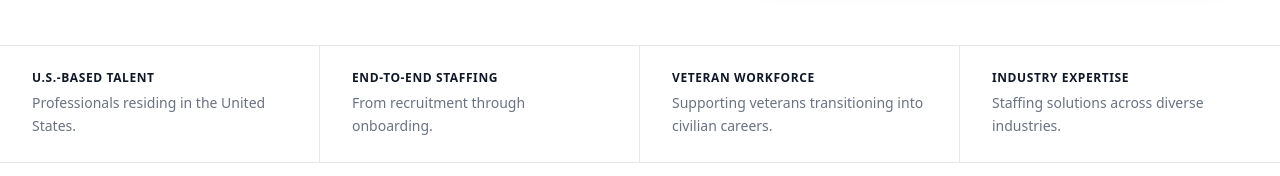
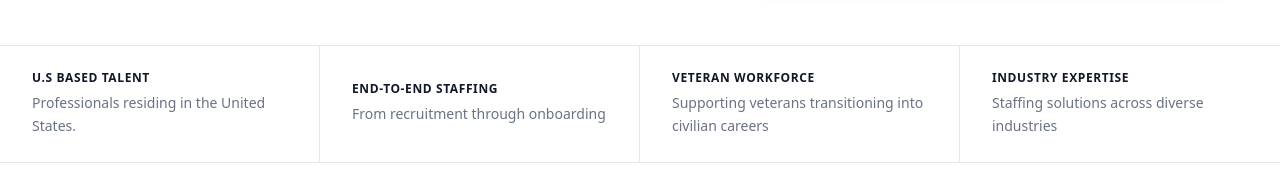
Before and after one commit to pixelsforte/Talent-Experts-America, a React (Vite) app: page / in a window 1280 px wide. Shown: the part 776-952 px from the top of the page. Built offline with nearby package versions, Linux system fonts and the light colour scheme.

Commit message:
edit minor content

```diff
--- a/src/components/DualCtaCards.tsx
+++ b/src/components/DualCtaCards.tsx
@@ -43,7 +43,7 @@ export const DualCtaCards: React.FC<DualCtaCardsProps> = ({
               </h3>
               <p className="text-sm sm:text-base text-gray-600 leading-relaxed mb-8 max-w-xl">
                 Tell us what your organization needs. We&apos;ll help connect you
-                with qualified U.S.-based talent.
+                with qualified U.S based talent.
               </p>
             </div>
             <div>
--- a/src/components/SpecializedTechSection.tsx
+++ b/src/components/SpecializedTechSection.tsx
@@ -51,8 +51,7 @@ export const SpecializedTechSection: React.FC = () => {
             SPECIALIZED TALENT
           </span>
           <h2 className="text-3xl sm:text-4xl lg:text-[44px] font-bold text-white tracking-tight leading-[1.12] mb-6">
-            Talent for the Technologies <br />
-            Shaping Tomorrow.
+         ERP Technology Solutions
           </h2>
           <p className="text-base sm:text-lg text-gray-300 leading-relaxed max-w-2xl">
             Our staffing focus extends into emerging and high-technology fields
--- a/src/data/websiteData.ts
+++ b/src/data/websiteData.ts
@@ -21,20 +21,20 @@ export const NAV_ITEMS: NavItem[] = [
 
 export const HIGHLIGHTS_BAR = [
   {
-    title: 'U.S.-BASED TALENT',
+    title: 'U.S BASED TALENT',
     description: 'Professionals residing in the United States.',
   },
   {
     title: 'END-TO-END STAFFING',
-    description: 'From recruitment through onboarding.',
+    description: 'From recruitment through onboarding',
   },
   {
     title: 'VETERAN WORKFORCE',
-    description: 'Supporting veterans transitioning into civilian careers.',
+    description: 'Supporting veterans transitioning into civilian careers',
   },
   {
     title: 'INDUSTRY EXPERTISE',
-    description: 'Staffing solutions across diverse industries.',
+    description: 'Staffing solutions across diverse industries',
   },
 ];
 
```
